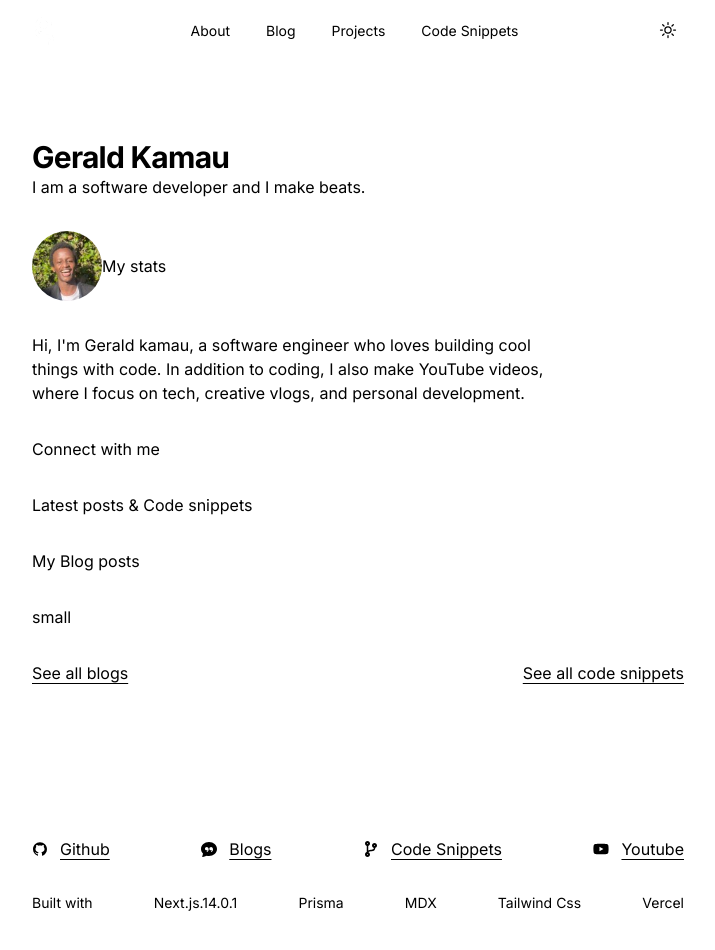
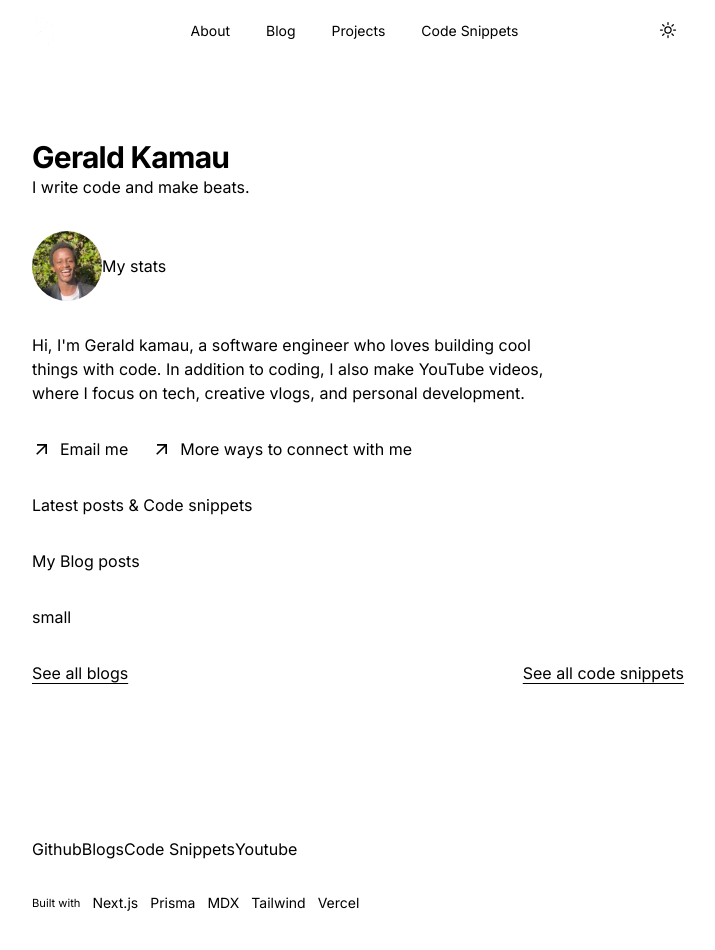
Before and after one commit to Gerald-ux-ux/gerald-k, a Next.js app: page / in a window 1280 px wide. Shown: the top 950 px of the page, without its empty margins (282-997 px from the left). Built offline with nearby package versions, Linux system fonts and the light colour scheme.

Commit message:
-add connect with section & -update footer

```diff
--- /dev/null
+++ b/app/connect/page.tsx
@@ -0,0 +1,10 @@
+export default function Connect() {
+  return (
+    <div className="">
+      {/* About section */}
+
+
+      {/* Links to connect with me */}
+    </div>
+  );
+}
--- a/app/page.tsx
+++ b/app/page.tsx
@@ -13,8 +13,8 @@ export default function Home() {
           <h1 className="animate-in text-3xl font-bold tracking-tight text-primary">
             Gerald Kamau
           </h1>
-          <p className="animate-in  text-secondary">
-            I am a software developer and I make beats.
+          <p className="animate-in   text-secondary">
+            I write code and  make beats.
           </p>
         </div>
 
--- a/components/home/Connect.tsx
+++ b/components/home/Connect.tsx
@@ -1,3 +1,25 @@
+"use client";
+import Link from "next/link";
+import { MdArrowOutward } from "react-icons/md";
+
 export default function Connect() {
-  return <ul className="">Connect with me</ul>;
+  return (
+    <ul className="animated-list flex animate-in flex-col gap-2 text-secondary md:flex-row md:gap-6">
+      <li className="transition-opacity">
+        <Link
+          href="mailto:kamaugerald36@gmail.com"
+          className="flex items-center gap-2 no-underline"
+        >
+          <MdArrowOutward className="h-5 w-5" />
+          <span>Email me</span>
+        </Link>
+      </li>
+      <li className="transition-opacity">
+        <Link href="/connect" className="flex items-center gap-2 no-underline">
+          <MdArrowOutward className="h-5 w-5" />
+          <span>More ways to connect with me</span>
+        </Link>
+      </li>
+    </ul>
+  );
 }
--- a/components/ui/Footer.tsx
+++ b/components/ui/Footer.tsx
@@ -2,18 +2,18 @@ import FooterLinks from "@/hooks/FooterLinks";
 
 export default function Footer() {
   return (
-    <footer className="mt-36  pb-36 w-full animate-in text-base">
+    <footer className="mt-36   pb-36 w-full  animate-in text-base">
       <FooterLinks />
 
-      <div className="mt-8 text-sm  ">
-        <div className="flex justify-between items-center w-full">
-          <span className="text-secondary">Built with </span>
+      <ul className="mt-8 text-sm md:text-sm animated-list  ">
+        <li className="flex  gap-3 transition-opacity n items-center w-full">
+          <small className="text-secondary">Built with </small>
 
           <a
             href="https://nextjs.org"
             className="text-secondary hover:text-primary"
           >
-            Next.js.14.0.1
+            Next.js
           </a>
           <a
             href="https://www.prisma.io/"
@@ -32,7 +32,7 @@ export default function Footer() {
             href="https://tailwindcss.com"
             className="text-secondary hover:text-primary"
           >
-            Tailwind Css
+            Tailwind
           </a>
 
           <a
@@ -41,8 +41,8 @@ export default function Footer() {
           >
             Vercel
           </a>
-        </div>
-      </div>
+        </li>
+      </ul>
     </footer>
   );
 }
--- a/hooks/FooterLinks.tsx
+++ b/hooks/FooterLinks.tsx
@@ -7,43 +7,37 @@ const links = [
   {
     label: "Github",
     href: "https://github.com/Gerald-ux-ux",
-    icon: <AiOutlineGithub />,
   },
   {
     label: "Blogs",
     href: "/blog",
-    icon: <BsFillChatQuoteFill />,
   },
   {
     label: "Code Snippets",
     href: "/code-snippets",
-    icon: <FaCodeBranch />,
   },
   {
     label: "Youtube",
     href: "https://www.youtube.com/@geralddd.g/featured",
-    icon: <FaYoutube />,
   },
 ];
 
 type links = {
   label: string;
   href: string;
-  icon: JSX.Element;
 };
 
 export default function FooterLinks() {
   return (
-    <ul className="flex items-center justify-between  border-t border-t-primary  ">
+    <ul className="flex items-center animate-list gap-4  ">
       {links.map((link) => (
-        <div key={link.href} className="">
+        <li key={link.href} className="transition-opacity">
           <Link href={link.href} className="">
-            <span className="flex mt-2  items-center underline-offset-4 gap-3 hover:text-primary text-secondary underline  justify-between">
-              {link.icon}
+            <span className="flex mt-2  items-center   gap-3  text-secondary hover:text-primary no-underline  justify-between">
               {link.label}
             </span>
           </Link>
-        </div>
+        </li>
       ))}
     </ul>
   );
```
